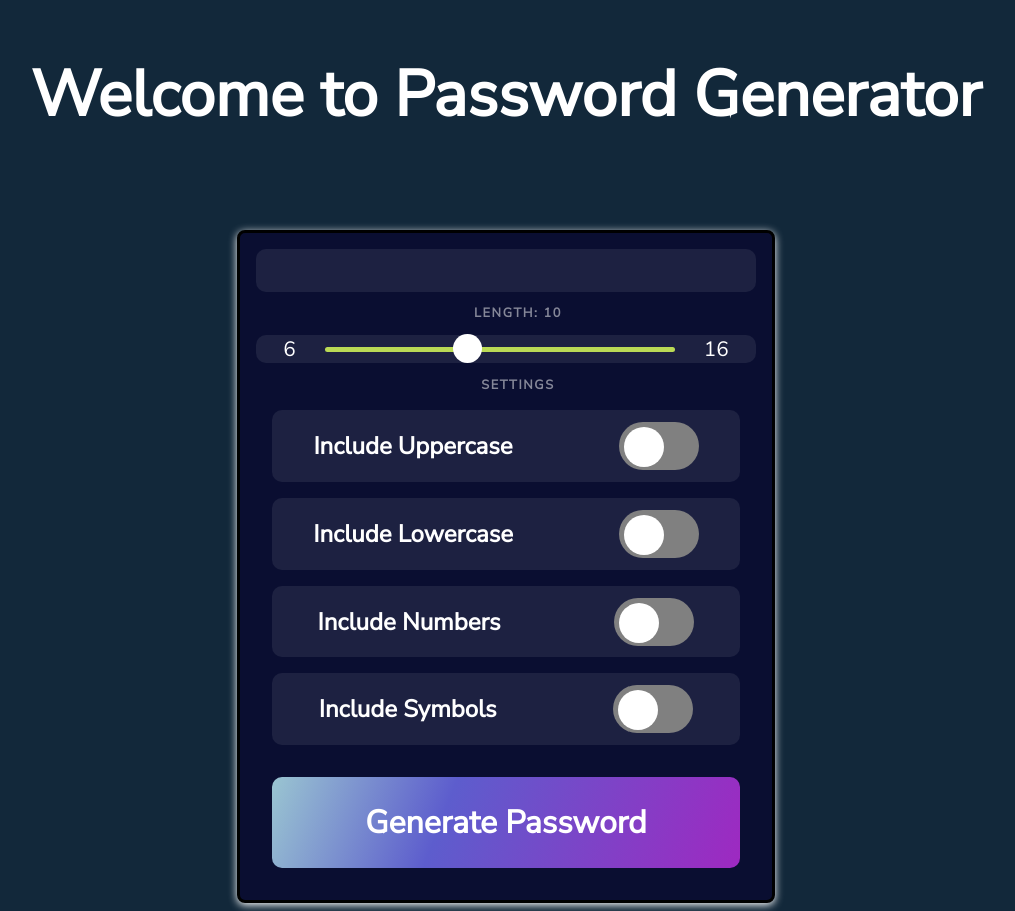
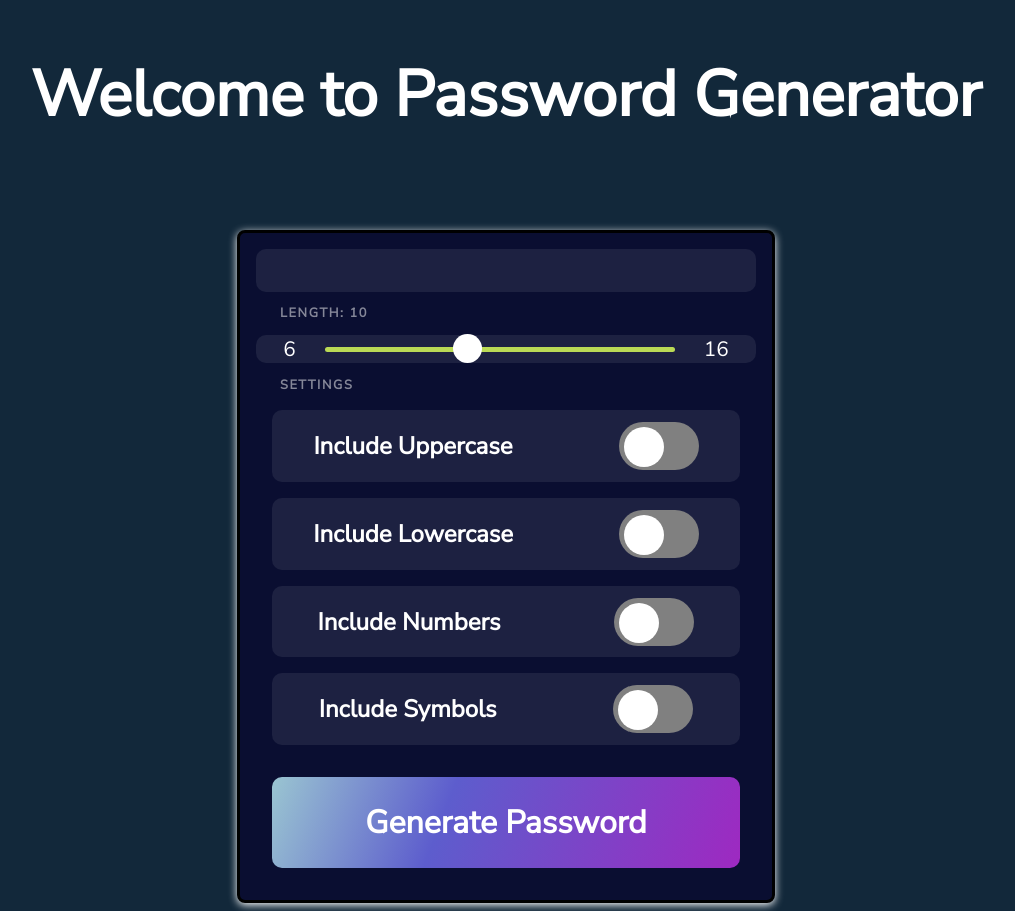
Before and after one commit to DrTevzadze/password_generator, a React (Vite) app: page / in a window 1280 px wide. Shown: the whole page, without its empty margins (134-1149 px from the left). Built offline with nearby package versions, Linux system fonts and the light colour scheme.

Commit message:
place the length and settings position correctly

```diff
--- a/src/App.css
+++ b/src/App.css
@@ -29,6 +29,7 @@
   border-radius: 8px;
   box-shadow: 0 2px 8px;
   padding: 1rem;
+  text-align: start;
 }
 
 .setting_component {
```
